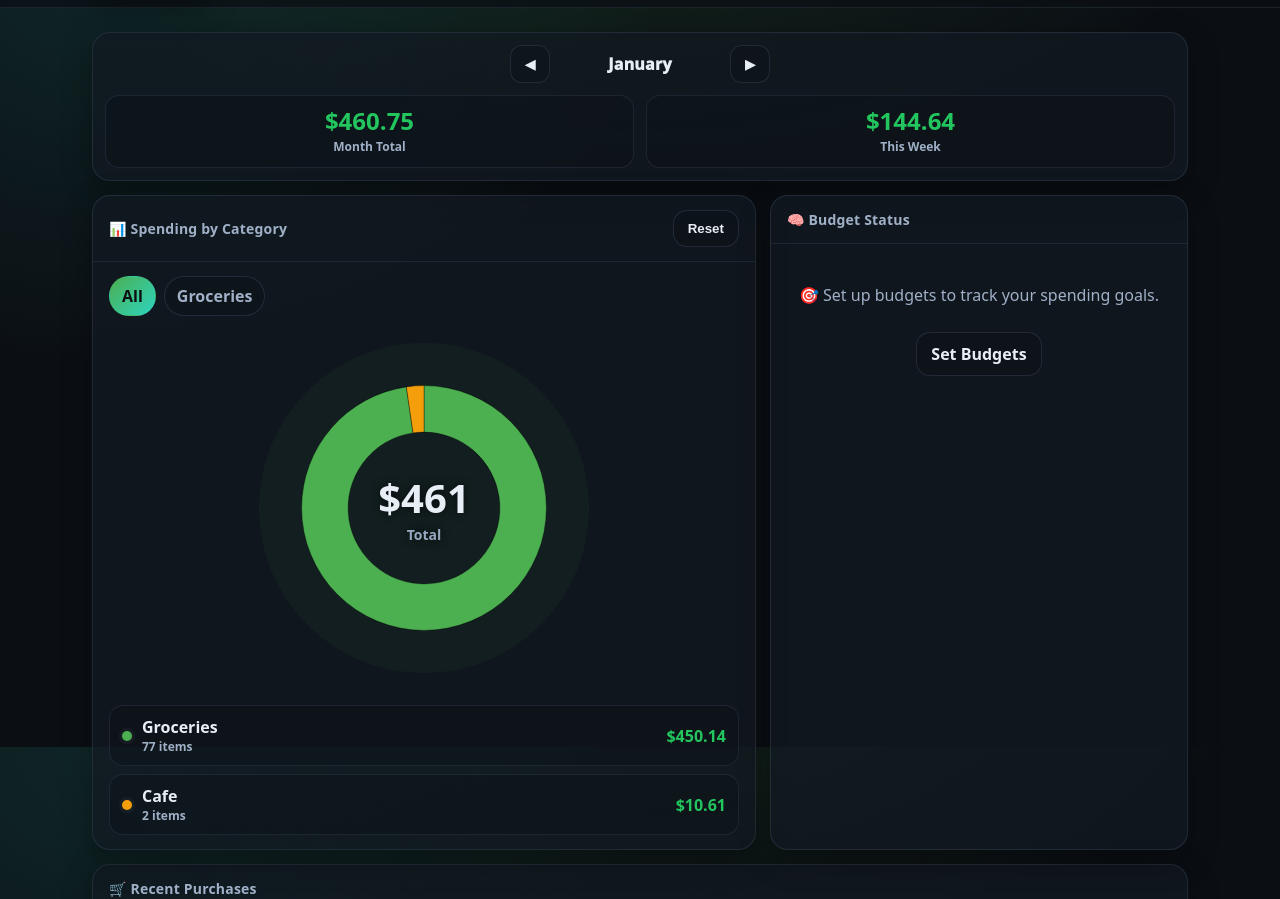
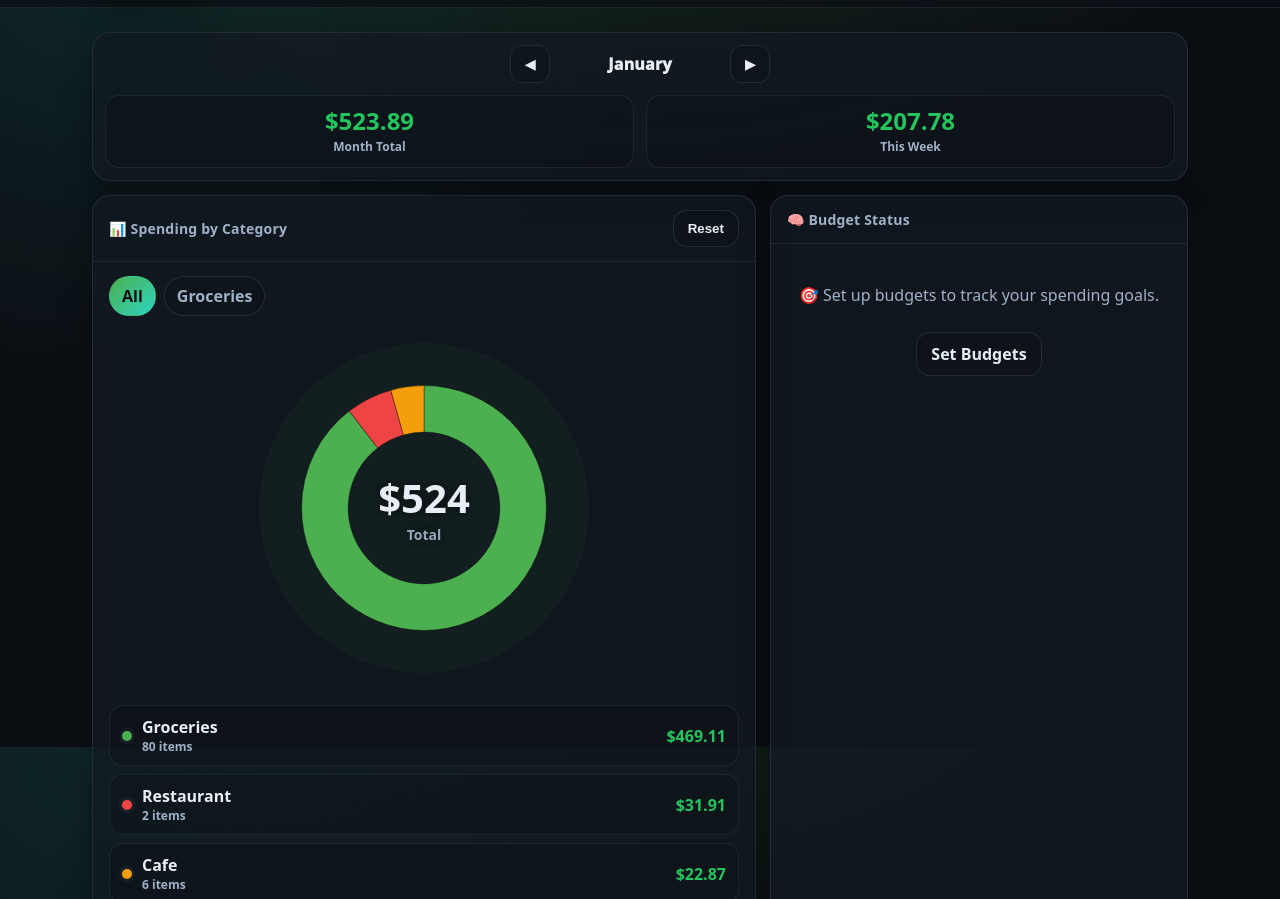
Before and after one commit to ragnorak02/levelUp, a website: page finances/index.html in a window 1280 px wide. Shown: the part 53-952 px from the top of the page. Drawn offline with Linux system fonts and the light colour scheme.

Commit message:
fixed donut colors and added new receipts

```diff
--- a/finances/index.html
+++ b/finances/index.html
@@ -353,7 +353,7 @@
       // top-level
       "Groceries":"#4CAF50",
       "Cafe":"#f59e0b",
-      "Restaurants":"#fb7185",
+      "Restaurant":"#ef4444",
       "Home":"#60a5fa",
       "Rental Property":"#a78bfa",
       "Transportation":"#14b8a6",
--- a/finances/receiptsData.json
+++ b/finances/receiptsData.json
@@ -1835,7 +1835,114 @@
           "subcategory": "Yogurt"
         }
       ]
+    },
+    {
+  "id": "receipt_starbucks_20260119",
+  "date": "2026-01-19",
+  "store": "Starbucks",
+  "storeLocation": "Stuyvesant Plaza, Albany, NY",
+  "category": "Cafe",
+  "items": [
+    {
+      "name": "Caramel Macchiato (Grande)",
+      "price": 5.75,
+      "quantity": 1,
+      "category": "Cafe",
+      "subcategory": "Coffee"
+    },
+    {
+      "name": "Pike Place Roast (Grande)",
+      "price": 2.95,
+      "quantity": 1,
+      "category": "Cafe",
+      "subcategory": "Coffee"
+    },
+    {
+      "name": "Hot Chocolate (Kids)",
+      "price": 2.65,
+      "quantity": 1,
+      "category": "Cafe",
+      "subcategory": "Hot Drinks"
+    },
+    {
+      "name": "Chocolate Cake Pop",
+      "price": 3.25,
+      "quantity": 1,
+      "category": "Cafe",
+      "subcategory": "Bakery",
+      "discount": 3.25,
+      "notes": "Reward 100 Stars"
     }
+  ],
+  "subtotal": 11.35,
+  "tax": 0.91,
+  "total": 12.26,
+  "notes": "Starbucks in-store order"
+},
+{
+  "id": "receipt_wholefoods_20260119",
+  "date": "2026-01-19",
+  "store": "Whole Foods Market",
+  "storeLocation": "1425 Central Ave, Albany, NY",
+  "category": "Groceries",
+  "items": [
+    {
+      "name": "Blueberries",
+      "price": 6.99,
+      "quantity": 1,
+      "category": "Groceries",
+      "subcategory": "Produce"
+    },
+    {
+      "name": "Shishito Peppers",
+      "price": 5.99,
+      "quantity": 1,
+      "category": "Groceries",
+      "subcategory": "Produce"
+    },
+    {
+      "name": "Organic Sweet Garlic",
+      "price": 4.99,
+      "quantity": 1,
+      "category": "Groceries",
+      "subcategory": "Produce"
+    }
+  ],
+  "subtotal": 18.97,
+  "tax": 0.0,
+  "total": 18.97,
+  "notes": "Whole Foods Market Albany"
+},
+{
+  "id": "receipt_simones_kitchen_20260119",
+  "date": "2026-01-19",
+  "store": "Simone's Kitchen",
+  "storeLocation": "1475 Western Ave Suite 38, Albany, NY",
+  "category": "Restaurant",
+  "items": [
+    {
+      "name": "Create Your Own Bowl (Chicken)",
+      "price": 12.65,
+      "quantity": 2,
+      "category": "Restaurant",
+      "subcategory": "Entree"
+    },
+    {
+      "name": "Almond Orange Cranberry Cake",
+      "price": 4.25,
+      "quantity": 1,
+      "category": "Restaurant",
+      "subcategory": "Dessert"
+    }
+  ],
+  "subtotal": 29.55,
+  "tax": 2.36,
+  "total": 31.91,
+  "notes": "For here – Chase Visa contactless"
+}
+
+
+
   ],
   "metadata": {
     "version": "1.0",
```
Also changed, not shown: finances/food.html (+9 -3 lines).
